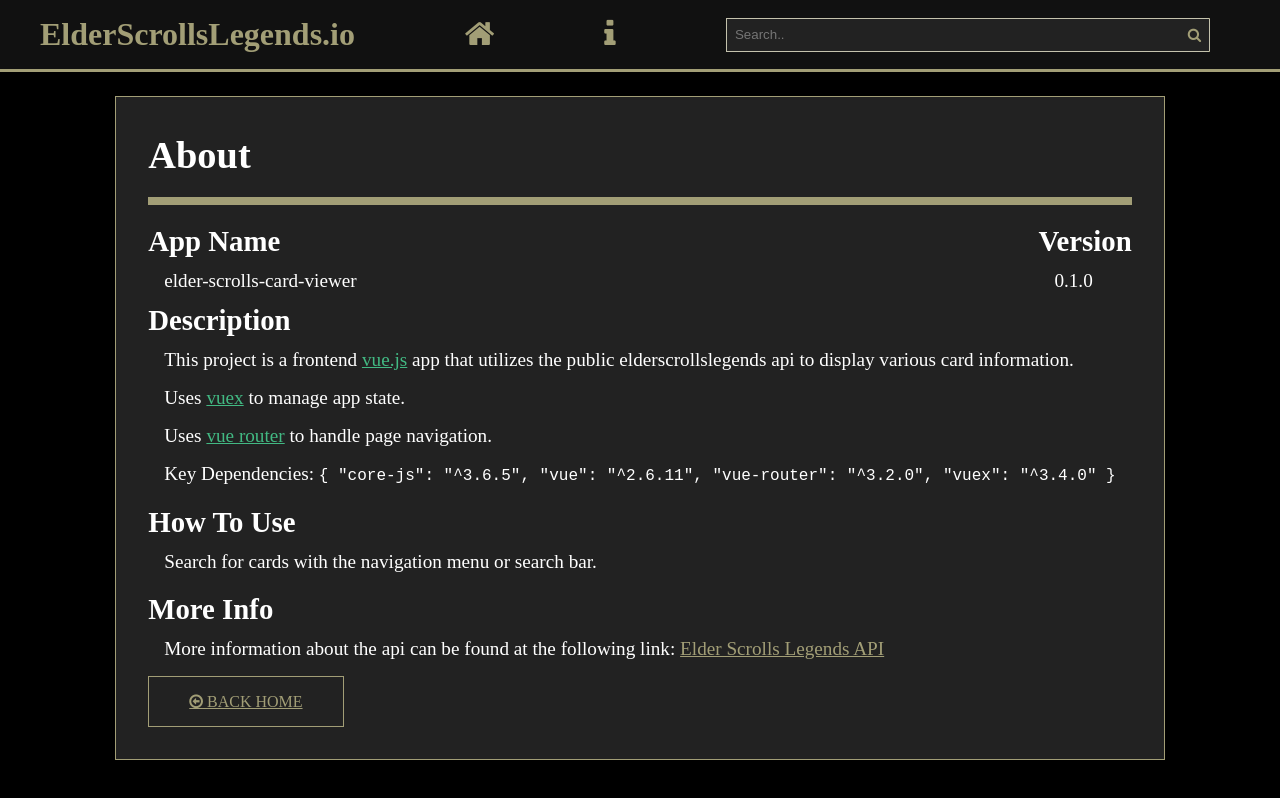
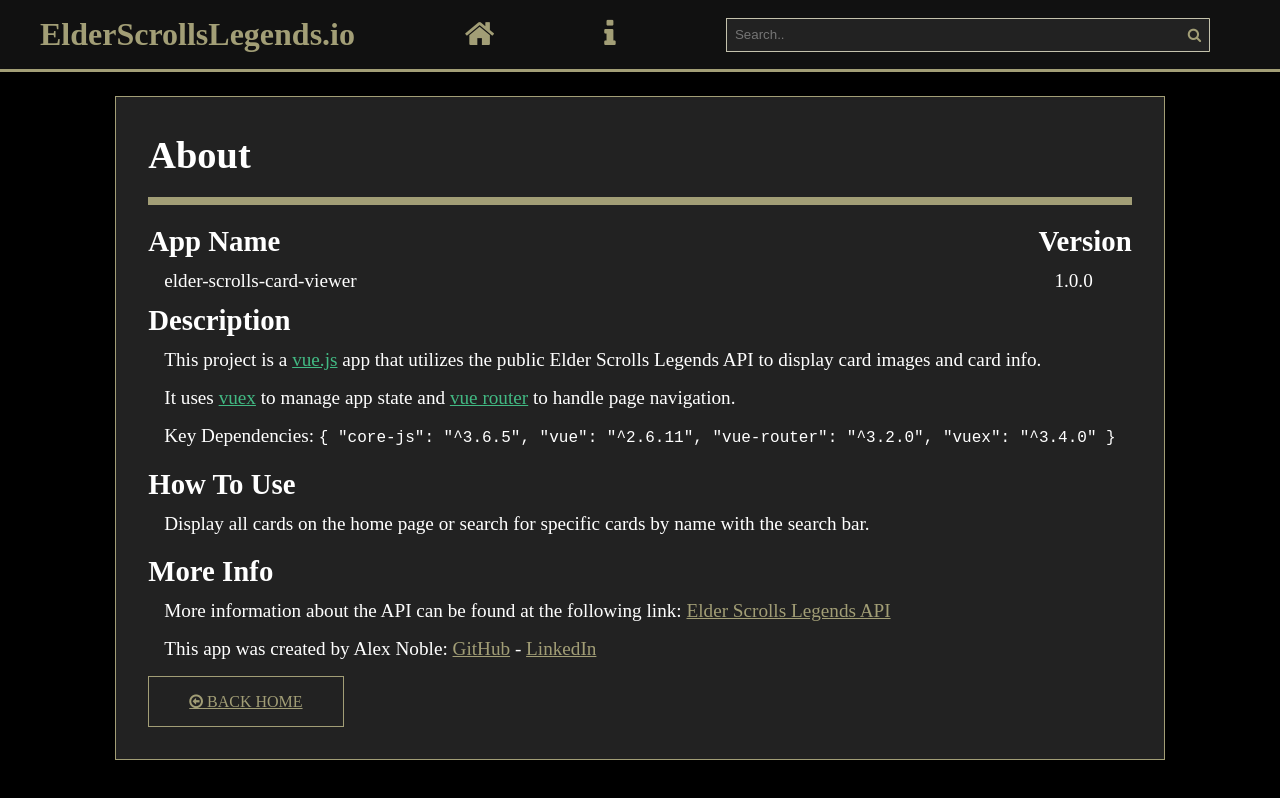
Before and after one commit to apnoble/elder-scrolls-card-viewer, a Vue app: page /about in a window 1280 px wide. Built offline with nearby package versions, Linux system fonts and the light colour scheme; a web font is replaced by a local one.

Commit message:
add favicon, update about page

```diff
--- a/package.json
+++ b/package.json
@@ -1,6 +1,6 @@
 {
   "name": "elder-scrolls-card-viewer",
-  "version": "0.1.0",
+  "version": "1.0.0",
   "private": true,
   "scripts": {
     "serve": "vue-cli-service serve",
--- a/public/index.html
+++ b/public/index.html
@@ -7,7 +7,7 @@
     <link rel="icon" href="<%= BASE_URL %>favicon.ico">
     <link rel="stylesheet" href="https://cdnjs.cloudflare.com/ajax/libs/font-awesome/4.7.0/css/font-awesome.min.css">
     <link href="https://fonts.googleapis.com/css2?family=Gentium+Book+Basic&display=swap" rel="stylesheet">
-    <title><%= htmlWebpackPlugin.options.title %></title>
+    <title>Elder Scrolls Legends</title>
   </head>
   <body>
     <noscript>
--- a/src/views/About.vue
+++ b/src/views/About.vue
@@ -17,20 +17,16 @@
       <h2>Description</h2>
       <ul>
         <li>
-          <p>This project is a frontend <a class="vue-green" href="https://vuejs.org/" target="_blank">vue.js</a> app that utilizes the public elderscrollslegends api to display
-            various card information.
+          <p>This project is a <a class="vue-green" href="https://vuejs.org/" target="_blank">vue.js</a> app that utilizes the public Elder Scrolls Legends API to display
+            card images and card info.
           </p>
         </li>
         <li>
           <p>
-            Uses <a class="vue-green" href="https://vuex.vuejs.org//" target="_blank">vuex</a> to manage app state.
+            It uses <a class="vue-green" href="https://vuex.vuejs.org//" target="_blank">vuex</a> to manage app state and <a class="vue-green" href="https://router.vuejs.org/" target="_blank">vue router</a> to handle page navigation.
           </p>
         </li>
-        <li>
-            <p>
-              Uses <a class="vue-green" href="https://router.vuejs.org/" target="_blank">vue router</a> to handle page navigation.
-            </p>
-        </li>
+
         <li>
             <p>Key Dependencies: <code><small>{{appInfo.dependencies}}</small></code></p>
         </li>
@@ -38,17 +34,23 @@
 
       <h2>How To Use</h2>
       <ul>
-        <li><p>Search for cards with the navigation menu or search bar.</p></li>
+        <li><p>Display all cards on the home page or search for specific cards by name with the search bar.</p></li>
       </ul>
 
       <h2>More Info</h2>
       <ul>
         <li>
-          <p>More information about the api can be found at the following link:
+          <p>More information about the API can be found at the following link:
           <a href="https://docs.elderscrollslegends.io/#documentationgetting_started" target="_blank">
             Elder Scrolls Legends API
-          </a>
-        </p></li>
+          </a></p>
+
+          <p>This app was created by Alex Noble:
+          <a href="https://github.com/apnoble">GitHub</a>
+          <span>   -   </span>
+          <a href="https://www.linkedin.com/in/apnoble/">LinkedIn</a>
+          </p>
+        </li>
       </ul>
       <back-home-button variant="primary"></back-home-button>
     </div>
```
Also changed, not shown: 1 other file (tests, documents, lock files or other folders).
